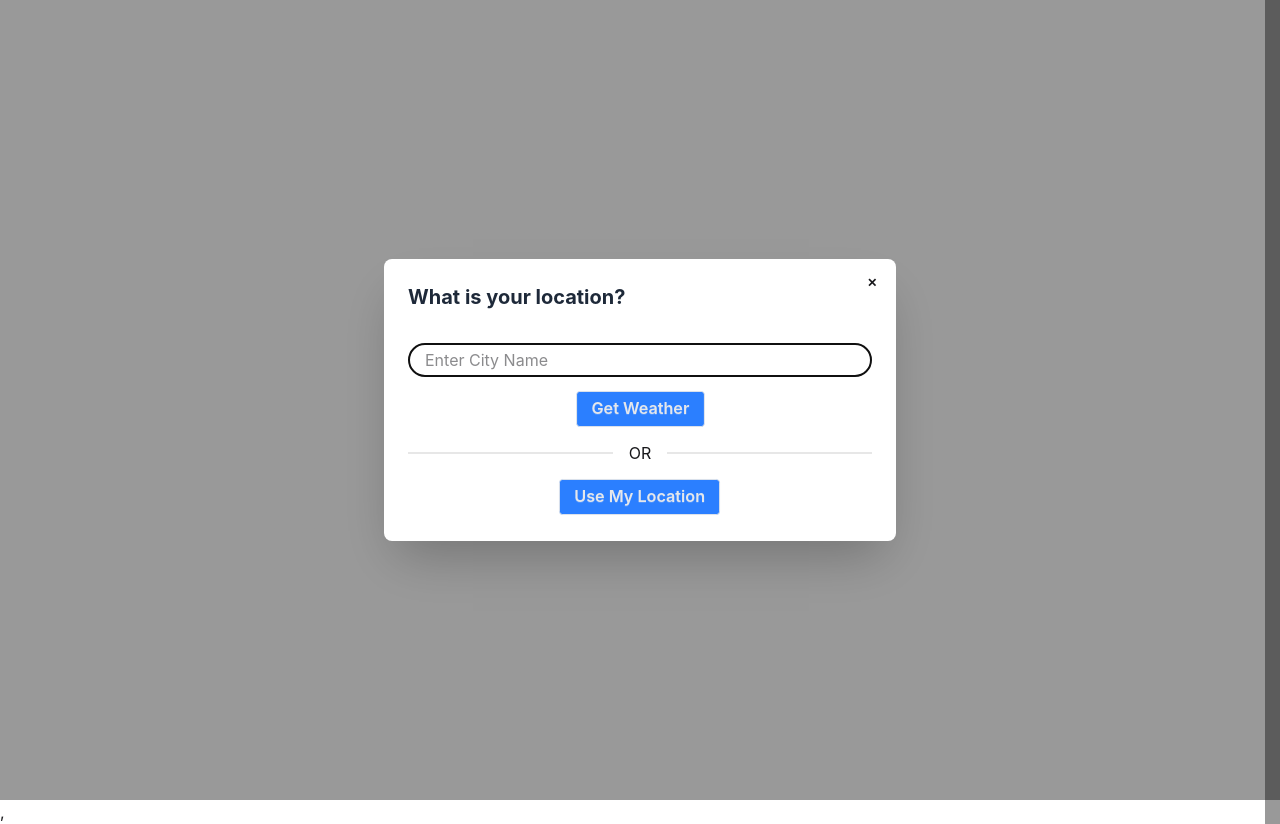
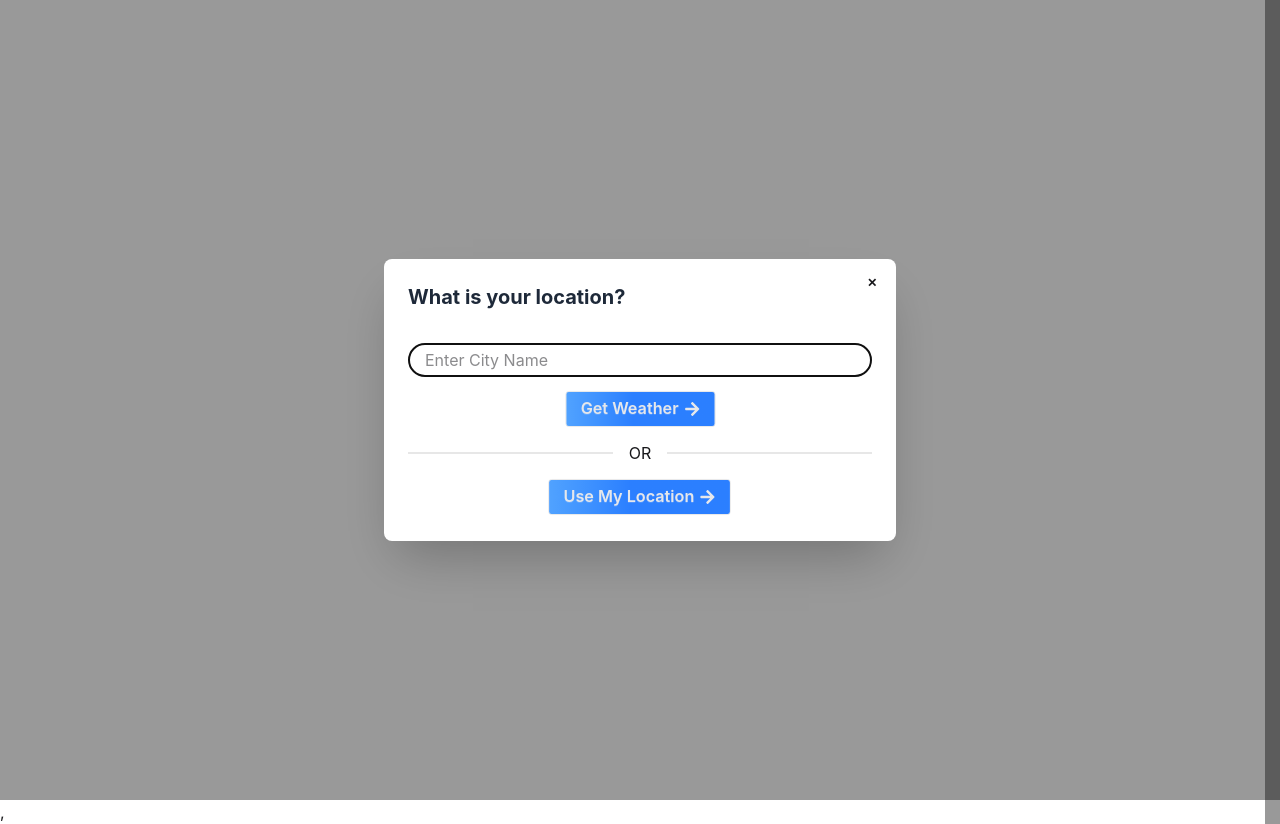
Before and after one commit to Nafiul-Islam-Eshan/climate-pulse, a React (Vite) app: page / in a window 1280 px wide. Both pictures are taken after a click on the button "Check Weather". Built offline with nearby package versions, Linux system fonts and the light colour scheme.

Commit message:
Buttton design upgraded

```diff
--- a/src/components/LocationModal.jsx
+++ b/src/components/LocationModal.jsx
@@ -1,4 +1,5 @@
 import { useState } from "react";
+import { FaArrowRight } from "react-icons/fa";
 
 const LocationModal = () => {
   const [city, setCity] = useState("");
@@ -37,17 +38,17 @@ const LocationModal = () => {
               placeholder="Enter City Name"
               className="w-full border my-3 px-4 py-1 rounded-2xl"
             />
-            <button className="btn scale-90 text-lg bg-blue-500 shadow-none hover:shadow-lg hover:shadow-blue-400 transition-shadow duration-300 text-gray-200">
-              Get Weather
+            <button className="btn scale-90 text-lg bg-linear-to-r from-blue-400 to-blue-500 to-45% shadow-none hover:shadow-lg hover:shadow-blue-400 transition-shadow duration-150 text-gray-200  group">
+              Get Weather <span className="group-hover:translate-x-1.5 transition-traslate duration-150"><FaArrowRight /></span>
             </button>
 
             <div className="divider divide-neutral">OR</div>
 
             <button
               onClick={handleGeoLocation}
-              className="btn scale-90 text-lg bg-blue-500 shadow-none hover:shadow-lg hover:shadow-blue-400 transition-shadow duration-300 text-gray-200"
+              className="btn scale-90 text-lg bg-linear-to-r from-blue-400 to-blue-500 to-45% shadow-none hover:shadow-lg hover:shadow-blue-400 transition-shadow duration-150 text-gray-200  group"
             >
-              Use My Location
+              Use My Location <span className="group-hover:translate-x-1.5 transition-traslate duration-150"><FaArrowRight /></span>
             </button>
           </div>
 
--- a/src/pages/Home.jsx
+++ b/src/pages/Home.jsx
@@ -1,22 +1,23 @@
+import { FaArrowRight } from "react-icons/fa";
 import LocationModal from "../components/LocationModal";
 
 const Home = () => {
   return (
     <div className="flex flex-col items-center justify-center  bg-radial-[at_50%_50%] from-blue-200  to-transparent to-50%">
-      <h2 className="text-2xl text-center md:text-3xl lg:text-4xl text-blue-300 font-bold md:font-extrabold">
+      <h2 className="text-2xl text-center md:text-3xl lg:text-4xl text-cyan-950 font-bold md:font-extrabold">
         Climate <span className="text-blue-400 ">Pulse</span>
       </h2>
-      <p className="text-md text-gray-400 my-3">
-        Check weather today in Climate Pulse
+      <p className="text-lg text-gray-900 my-3">
+        Know the weather. Know What to carry.
       </p>
 
       {/* Button and Modal */}
       <div className="flex justify-center">
         <button
-          className="btn scale-90 text-lg bg-blue-500 shadow-none hover:shadow-lg hover:shadow-blue-400 transition-shadow duration-300 text-gray-200"
+          className="btn scale-90 text-lg bg-linear-to-r from-blue-400 to-blue-500 to-45% shadow-none hover:shadow-lg hover:shadow-blue-400 transition-shadow duration-150 text-gray-200  group"
           onClick={() => document.getElementById("my_modal_3").showModal()}
         >
-          Check Weather
+          Check Weather <span className="group-hover:translate-x-1.5 transition-traslate duration-150"><FaArrowRight /></span>
         </button>
         {/* Modal */}
         <LocationModal />
```
